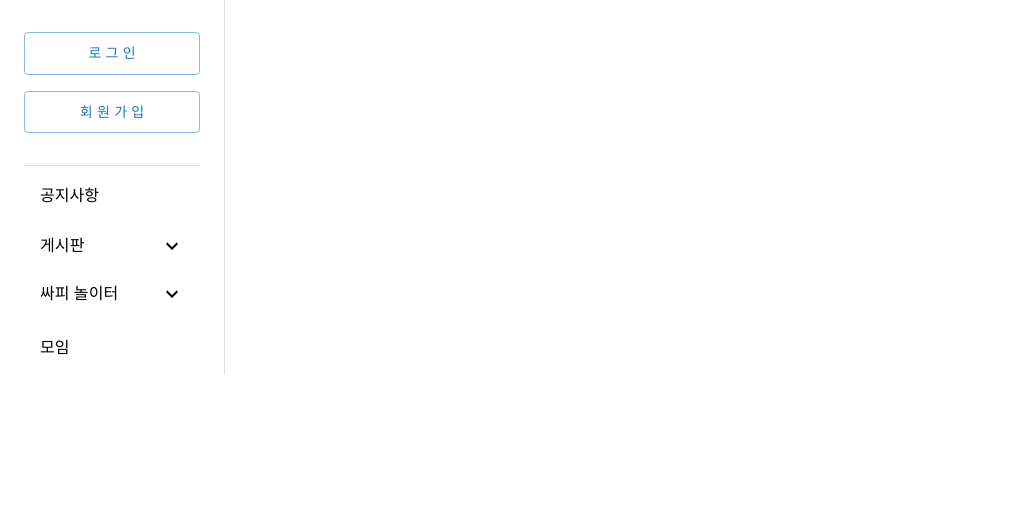
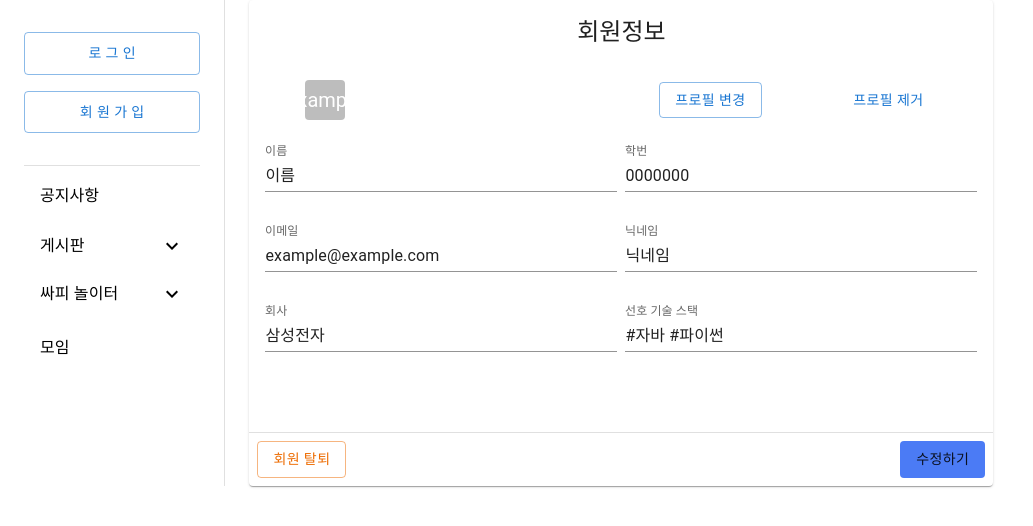
Before and after one commit to Eonyong/ssayeon, a React (Create React App) app in the folder frontend/: page /profile in a window 1280 px wide. Shown: the top 526 px of the page, without its empty margins (0-1033 px from the left). Built offline with nearby package versions, Linux system fonts and the light colour scheme.

Commit message:
:sparkles: feat: signup axios 통신 작업 시작

```diff
--- a/frontend/package.json
+++ b/frontend/package.json
@@ -10,10 +10,12 @@
     "@testing-library/jest-dom": "^5.16.4",
     "@testing-library/react": "^13.1.1",
     "@testing-library/user-event": "^13.5.0",
+    "axios": "^0.27.2",
     "react": "^18.0.0",
     "react-dom": "^18.0.0",
     "react-router-dom": "^6.3.0",
     "react-scripts": "5.0.1",
+    "redux": "^4.2.0",
     "styled-components": "^5.3.5",
     "web-vitals": "^2.1.4"
   },
--- a/frontend/src/App.js
+++ b/frontend/src/App.js
@@ -1,25 +1,30 @@
 import { Divider, Grid } from '@mui/material';
-import React from 'react';
 import { BrowserRouter, Route, Routes } from 'react-router-dom';
+import axios from 'axios';
 import './App.css';
 
 import SideBar from './components/common/Sidebar'
 import Signup from './components/main/accounts/Signup';
 import Login from './components/main/accounts/Login';
+import Profile from './components/main/accounts/Profile';
+import Main from './components/common/Main';
 
 function App() {
+
   return (
     <div className="App">
       <BrowserRouter>
         <Grid container>
-          <Grid>
+          <Grid item>
             <SideBar />
           </Grid>
           <Divider orientation='vertical' flexItem />
-          <Grid sx={{ textAlign:'-webkit-center' }}>
+          <Grid item sx={{ textAlign:'-webkit-center' }}>
             <Routes>
-              <Route path='accounts/singup' element={ <Signup /> } />
-              <Route path='accounts/login' element={ <Login /> } />
+              <Route path='/' element={ <Main /> } />
+              <Route path='auth/login' element={ <Login /> } />
+              <Route path='auth/join' element={ <Signup /> } />
+              <Route path='/profile' element={ <Profile /> } />
             </Routes>
           </Grid>
         </Grid>
--- a/frontend/src/components/common/Main.js
+++ b/frontend/src/components/common/Main.js
@@ -1,6 +1,5 @@
 export default function Main() {
   return(
-    <>
-    </>
+    <></>
   );
 };
--- a/frontend/src/components/common/Sidebar.js
+++ b/frontend/src/components/common/Sidebar.js
@@ -21,14 +21,14 @@ function SideBar() {
   return(
     <Container>
       <Box orientation='vertical' sx={{ width: '100%', my:3 }}>
-        <Link to='/accounts/login'>
+        <Link to='/auth/login'>
           <Button
             sx={{ py: 1, my: 1, width:'100%' }} variant='outlined'
           >
             로 그 인
           </Button>
         </Link>
-        <Link to='/accounts/singup'>
+        <Link to='/auth/join'>
           <Button
             sx={{ py: 1, my: 1, width:'100%' }} variant='outlined'
           >
--- a/frontend/src/components/main/accounts/Profile.js
+++ b/frontend/src/components/main/accounts/Profile.js
@@ -0,0 +1,86 @@
+import { Avatar, Button, Container, Divider, Grid, TextField } from "@mui/material";
+import { Card, CardActions, CardContent, CardHeader } from '@mui/material';
+
+export default function Profile() {
+  return(
+    <Container sx={{ width: '150%' }}>
+      <Card>
+        <CardHeader title='회원정보' />
+        <CardContent>
+          <Grid container sx={{ alignItems: 'center' }}>
+            <Grid item xs={2}>
+              <Avatar variant="rounded">
+                example
+              </Avatar>
+            </Grid>
+            <Grid item xs={4} />
+            <Grid item xs={3}>
+              <Button variant="outlined">프로필 변경</Button>
+            </Grid>
+            <Grid item xs={3}>
+              <Button>프로필 제거</Button>
+            </Grid>
+          </Grid>
+          {/* 이름, 학번 Text Field */}
+          <Grid container spacing={1} sx={{ my:2 }}>
+            <Grid item xs={12} sm={6}>
+              <TextField
+                id='name' name="name" sx={{ mb: 1 }}
+                defaultValue='이름' label='이름' fullWidth
+                InputProps={{ readOnly: true }} variant="standard"
+              />
+            </Grid>
+            <Grid item xs={12} sm={6}>
+              <TextField
+                id='studentId' name="studentId" sx={{ mb: 1 }}
+                defaultValue='0000000' label='학번' fullWidth
+                InputProps={{ readOnly: true }} variant="standard"
+              />
+            </Grid>
+
+          </Grid>
+          {/* 이메일, 닉네임 Text Field */}
+          <Grid container spacing={1} sx={{ my:2 }}>
+            <Grid item xs={12} sm={6}>
+              <TextField
+                id='email' name="email" sx={{ mb: 1 }} fullWidth
+                defaultValue='example@example.com' label='이메일'
+                InputProps={{ readOnly: true }} variant="standard"
+              />
+            </Grid>
+            <Grid item xs={12} sm={6}>
+              <TextField
+                id='nickname' name="nickname" sx={{ mb: 1 }}
+                defaultValue='닉네임' label='닉네임' fullWidth
+                InputProps={{ readOnly: true }} variant="standard"
+              />
+            </Grid>
+
+          </Grid>
+          {/* 회사, 선호 기술 스택 Text Field */}
+          <Grid container spacing={1} sx={{ my:2 }}>
+            <Grid item xs={12} sm={6}>
+              <TextField
+                id='company' name="company" sx={{ mb: 1 }}
+                defaultValue='삼성전자' label='회사' fullWidth
+                InputProps={{ readOnly: true }} variant="standard"
+              />
+            </Grid>
+            <Grid item xs={12} sm={6} sx={{ mb: 5 }}>
+              <TextField
+                id='favor-skills' name="favor-skills" sx={{ mb: 1 }}
+                defaultValue='#자바 #파이썬' label='선호 기술 스택' fullWidth
+                InputProps={{ readOnly: true }} variant="standard"
+              />
+            </Grid>
+          </Grid>
+        </CardContent>
+        <Divider />
+        <CardActions sx={{ justifyContent: 'space-between' }}>
+          <Button color="warning" variant="outlined">회원 탈퇴</Button>
+          <Button type="submit" sx={{ backgroundColor: '#4B7BF5' }} variant='filled'>수정하기</Button>
+        </CardActions>
+      </Card>
+    </Container>
+  );
+};
--- a/frontend/src/components/main/accounts/Signup.js
+++ b/frontend/src/components/main/accounts/Signup.js
@@ -1,6 +1,14 @@
 import { Box, Button, Grid, TextField, Typography, Container } from "@mui/material";
+import axios from "axios";
 
 export default function Signup() {
+  axios.post('http://localhost:3000/auth/signup', {
+    email: email,
+    password: password,
+    nickname: nickname,
+    name: name,
+    studentId:studentId,
+  })
 
   const handleSubmit = (event) => {
     event.preventDefault();
@@ -67,30 +75,16 @@ export default function Signup() {
           <Box
             noValidate container component='form' onSubmit={ handleSubmit }
           >
-            {/* 닉네임, 중복확인 Field Start */}
-            <Grid
-              container spacing={2}
-              sx={{ alignItems: 'center' }}
-            >
-              <Grid item xs={9}>
-                <TextField
-                  id='nickname' name="nickname" autoComplete="nickname" margin='normal'
-                  type='text' placeholder="닉네임" label='닉네임'
-                  fullWidth required
-                />
-              </Grid>
-              <Grid item xs={3}>
-                <Button
-                  type="submit" variant='text'
-                >
-                  중복 확인
-                </Button>
-              </Grid>
-            </Grid>
+            {/* 닉네임 Field Start */}
+            <TextField
+              id='nickname' name="nickname" autoComplete="nickname" margin='normal'
+              type='text' placeholder="닉네임" label='닉네임'
+              fullWidth required
+            />
 
             {/* Email 작성 Field */}
             <Grid
-              container spacing={2}
+              container spacing={1}
               sx={{ alignItems: 'center' }}
             >
               <Grid item xs={9}>
@@ -104,11 +98,17 @@ export default function Signup() {
                 <Button
                   type="submit" variant='text'
                 >
-                  중복 확인
+                  이메일 인증하기
                 </Button>
               </Grid>
             </Grid>
 
+            {/* 이메일 인증번호 Field */}
+            <TextField
+              id='validation' name="validation" autoComplete="validation"
+              type='password' placeholder="인증번호" label='이메일 인증 확인'
+              fullWidth required sx={{ mb: 1 }}
+            />
 
 
             {/* Password Form Field */}
```
Also changed, not shown: 1 other file (tests, documents, lock files or other folders).
